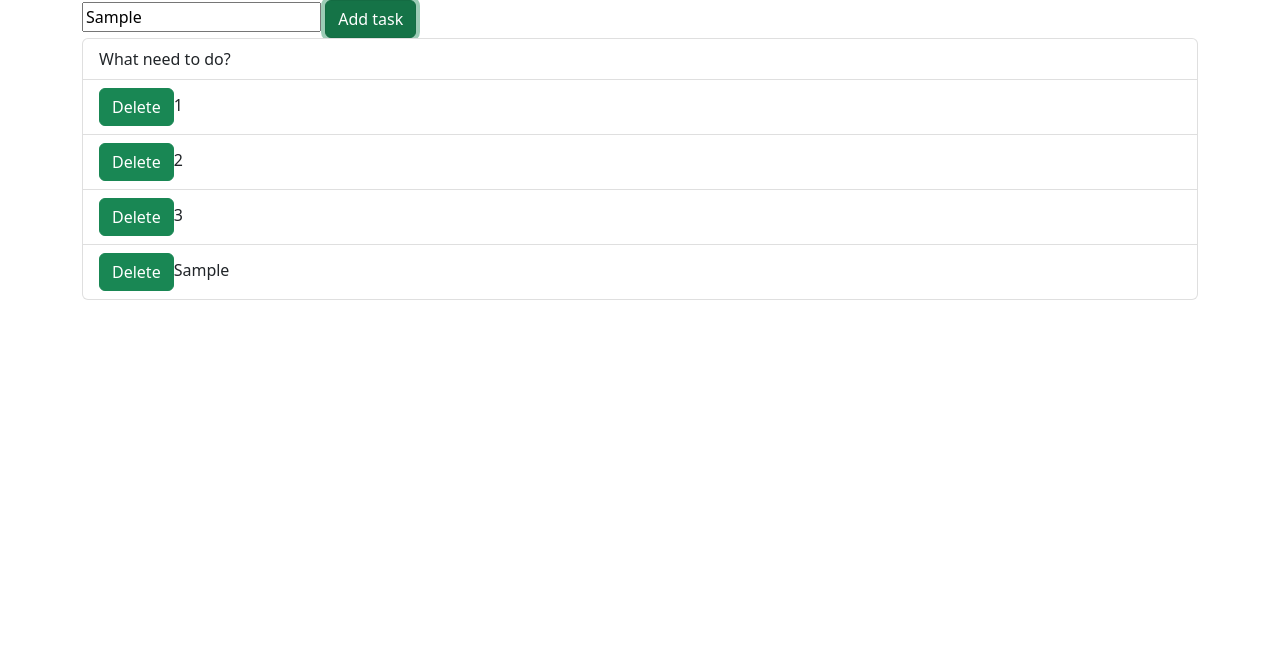
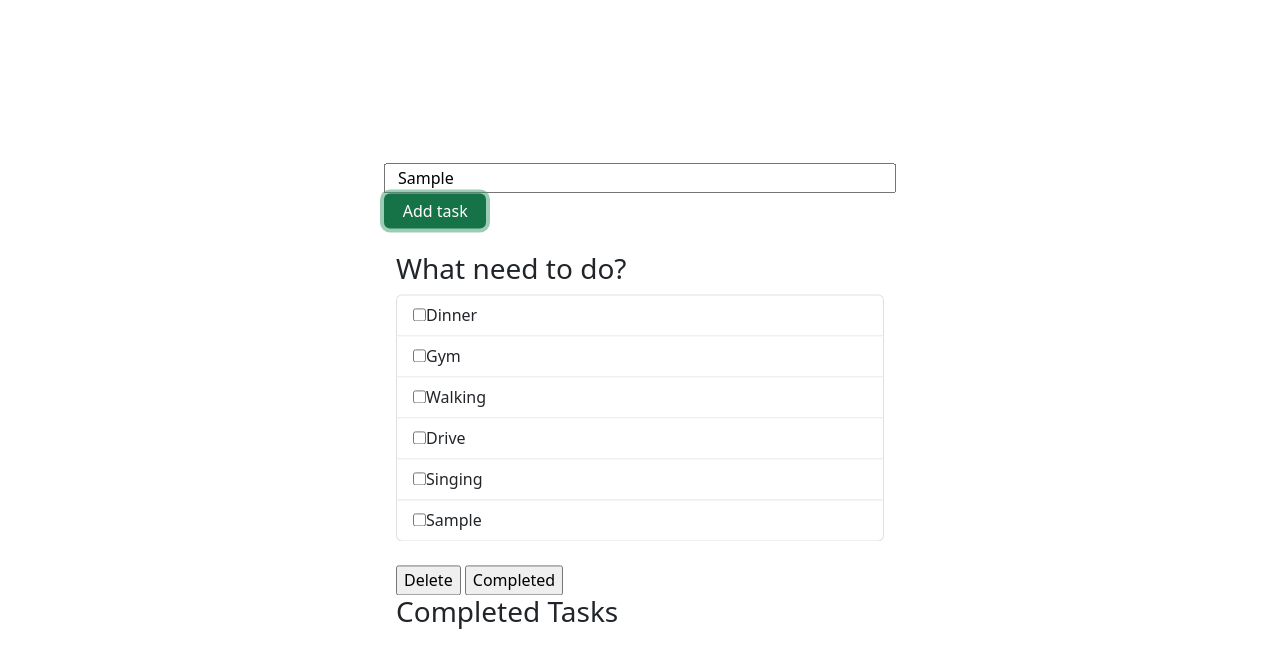
Before and after one commit to Sash0k411/to-do-list-vanila-js, a website built with Parcel: page index.html in a window 1280 px wide. Both pictures are taken after typing "Sample" into the empty fields and a click on the button "Add task". Built offline with nearby package versions, Linux system fonts and the light colour scheme.

Commit message:
Compllete + multiple

```diff
--- a/css/main.css
+++ b/css/main.css
@@ -0,0 +1,23 @@
+
+.container{
+  width: 40%;
+  top: 50%;
+  left: 50%;
+  background: white;
+  border-radius: 10px;
+  min-width: 450px;
+  position: absolute;
+  min-height: 100px;
+  transform: translate(-50%,-50%);
+}
+
+.btn{
+  position: relative;
+  float: right;
+  font-weight: 500;
+  font-size: 16px;
+  border: none;
+  cursor: pointer;
+  width: 20%;
+  height: 35px;
+}
--- a/index.html
+++ b/index.html
@@ -15,15 +15,34 @@
 </head>
 
 <body>
+
   <div class="container">
-    <input type="text" id ="task-input" placeholder="Add new task">
-    <button class="btn btn-success btn-input">Add task</button>
-    <ul class="list-group todo-list-ul">
-      <li class="list-group-item">What need to do?</li>
+
+    <div class="col">
+      <div class="row">
+        <input type="text" id ="task-input" placeholder="Add new task">
+        <button class="btn btn-success btn-input">Add task</button>
+      </div>
+    </div>
+
+    <br>
+
+    <h3 class="list-group-item">What need to do?</h3>
+
+    <ul class="list-group uncompleted-todo" id = "uncompleted">
     </ul>
+
+    <br>
+
+    <input type="button" value="Delete" onclick = "removeItem()" />
+    <input type="button" value="Completed" onclick = "completeTask()" />
+
+    <h3>Completed Tasks</h3>
+    <ul class="list-group" id = "completed">
+    </ul>
+
+    <script src = "js/main.js"></script>
   </div>
-
-  <script src = "js/main.js"></script>
 
 </body>
 
--- a/js/main.js
+++ b/js/main.js
@@ -1,29 +1,24 @@
 const tasks = [
-  {task: '1'},
-  {task: '2'},
-  {task: '3'}
+  {task: 'Dinner'},
+  {task: 'Gym'},
+  {task: 'Walking'},
+  {task: 'Drive'},
+  {task: 'Singing'}
 
 ]
+const ul = document.querySelector('.uncompleted-todo');
+
+const li = document.createElement('li');
 
 function addNewTask() {
   const taskInput = document.getElementById('task-input');
 
-  const ul = document.querySelector('.todo-list-ul');
+  li.classList.add('list-group-item')
 
-  const li = document.createElement('li');
-  li.classList.add('list-group-item')
-  li.onclick = () => {
-    li.classList.add('active');
-  }
+  const checkbox = document.createElement('input');
+  checkbox.type = "checkbox";
 
-  const button = document.createElement('button');
-  button.classList.add('btn', 'btn-success');
-  button.innerText = 'Delete';
-  button.onclick = () => {
-    li.remove()
-  }
-
-  li.append(button, taskInput.value)
+  li.append(checkbox, taskInput.value)
   ul.append(li)
 }
 
@@ -31,27 +26,42 @@ const btn = document.querySelector('.btn-input');
 btn.addEventListener('click', addNewTask);
 
 function getToDoList(alltask) {
-  const ul = document.querySelector('.todo-list-ul');
 
   const liElements = alltask.map((element) => {
     const li = document.createElement('li');
     li.classList.add('list-group-item')
-    li.onclick = () => {
-      li.classList.add('active');
-    }
 
-    const button = document.createElement('button');
-    button.classList.add('btn', 'btn-success');
-    button.innerText = 'Delete';
-    button.onclick = () => {
-      li.remove()
-    }
+    const checkbox = document.createElement('input');
+    checkbox.type = "checkbox";
 
-    li.append(button, element.task)
+    li.append(checkbox, element.task)
 
     return li
   })
+
   return ul.append(...liElements);
 }
 
+function removeItem(){
+  const list = document.getElementsByTagName('input')
+  for (let i = 0; i < list.length; ++i) {
+    let task = list[i]
+    if (task.checked) {
+      task.parentElement.hidden = true
+    }
+  }
+}
+
+function completeTask() {
+  const list = document.getElementsByTagName('input')
+  for (let i = 0; i < list.length; ++i) {
+    let task = list[i]
+    if (task.checked) {
+      document.getElementById("completed").appendChild(task.parentNode);
+      task.remove();
+    }
+  }
+}
+
+
 getToDoList(tasks);
```
